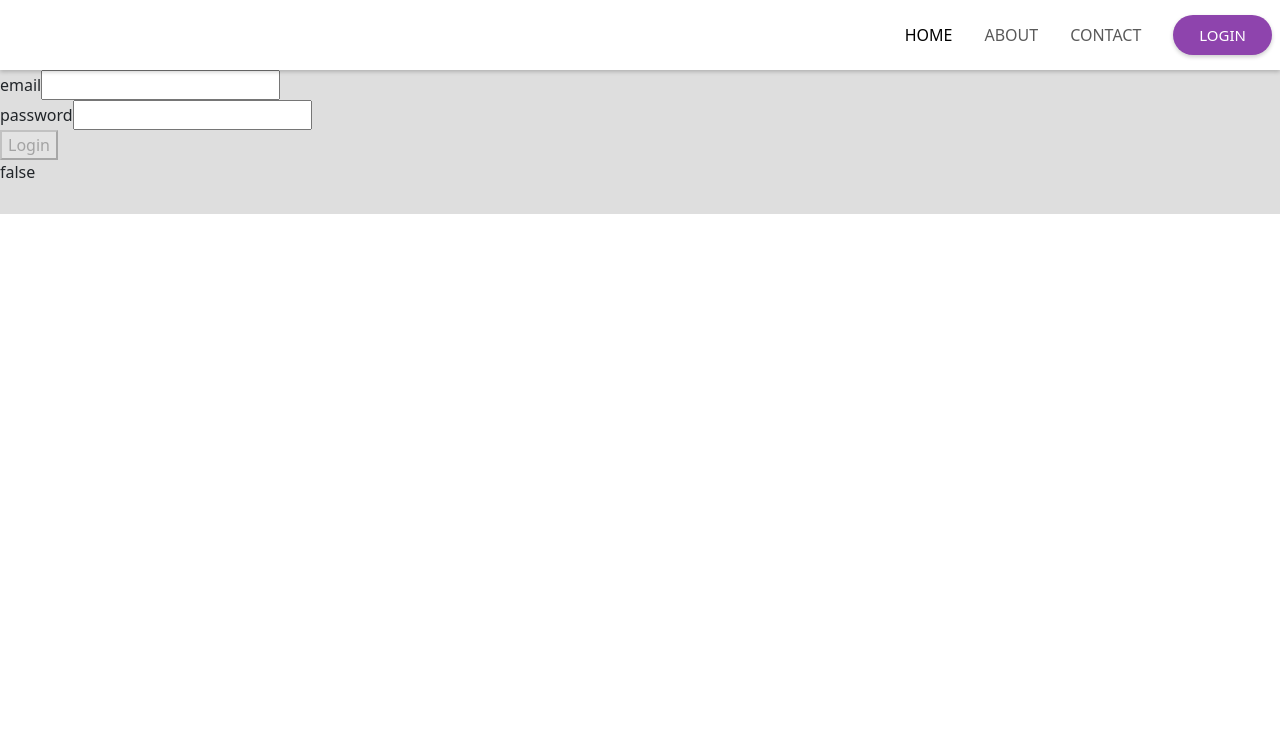
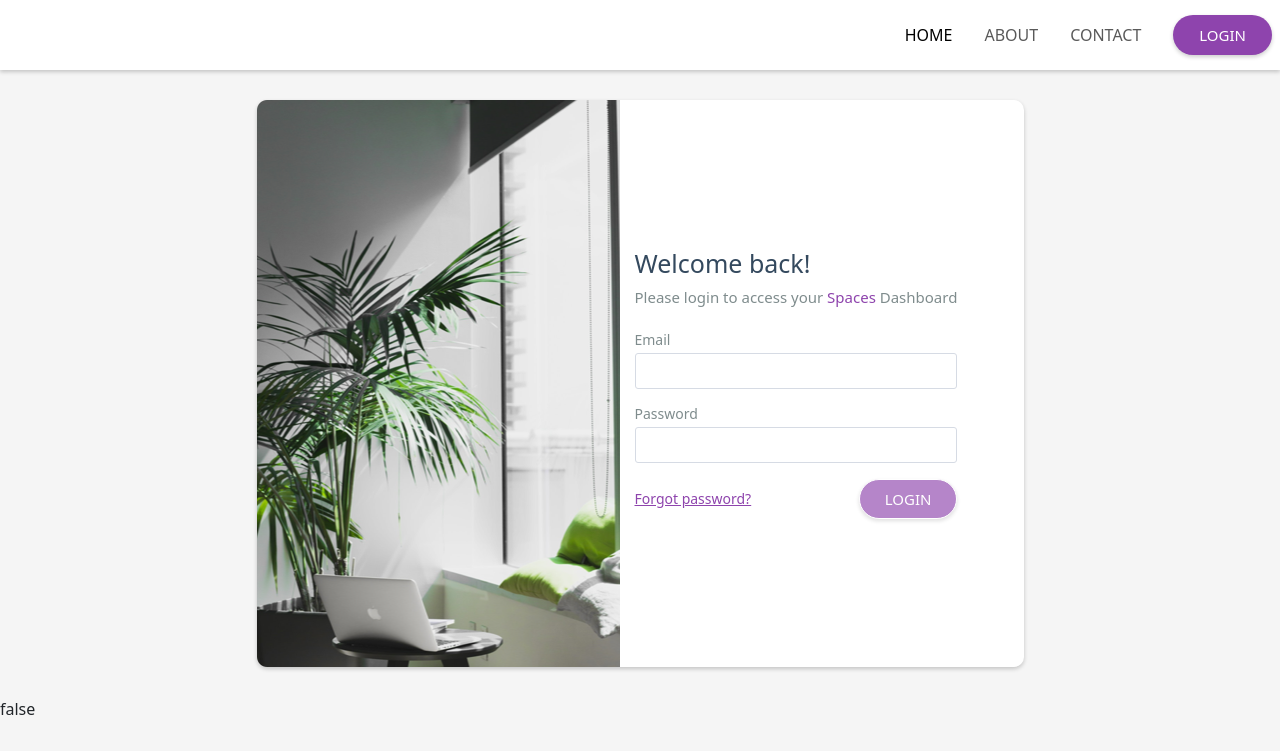
Before and after one commit to Mohamed-Atta/parent-assessment-task, an Angular app: page /login in a window 1280 px wide. Shown: the top 754 px of the page. Built offline with nearby package versions, Linux system fonts and the light colour scheme.

Commit message:
Wrap login logic

```diff
--- a/src/app/app.component.css
+++ b/src/app/app.component.css
@@ -1,4 +1,4 @@
 .app-container {
-  background-color: #DEDEDE;
+  background-color: #F5F5F5;
   padding-bottom: 30px;
 }
--- a/src/app/components/header/header.component.html
+++ b/src/app/components/header/header.component.html
@@ -11,7 +11,22 @@
         <a class="nav-link">CONTACT</a>
       </li>
       <li class="nav-item button-item">
-        <app-button btnType="button" kind="primary" text="LOGIN"></app-button>
+        <app-button
+          *ngIf="authService.isAuthenticated$ | async; else enquire_btn"
+          btnType="button"
+          kind="primary"
+          text="ENQUIRE"
+          (btnClick)="onClickEnquire()"
+        ></app-button>
+
+        <ng-template #enquire_btn
+          ><app-button
+            btnType="button"
+            kind="primary"
+            text="LOGIN"
+            (btnClick)="onClickLogin()"
+          ></app-button
+        ></ng-template>
       </li>
     </ul>
   </div>
--- a/src/app/components/header/header.component.ts
+++ b/src/app/components/header/header.component.ts
@@ -1,13 +1,25 @@
 import { Component } from '@angular/core';
 import { CommonModule } from '@angular/common';
 import { ButtonComponent } from '../button/button.component';
+import { Router } from '@angular/router';
+import { AuthService } from '../../services/auth.service';
 
 @Component({
   selector: 'app-header',
   standalone: true,
   imports: [CommonModule, ButtonComponent],
   templateUrl: './header.component.html',
-  styleUrl: './header.component.css'
+  styleUrl: './header.component.css',
 })
 export class HeaderComponent {
+  constructor(public authService: AuthService, private router: Router) {}
+
+  onClickLogin() {
+    this.router.navigate(['/login']);
+  }
+
+  onClickEnquire() {
+    this.authService.logout();
+    this.router.navigate(['/login']);
+  }
 }
--- a/src/app/components/login/login.component.css
+++ b/src/app/components/login/login.component.css
@@ -0,0 +1,57 @@
+.login-form-wrapper {
+  display: flex;
+  flex-direction: row;
+  justify-content: flex-start;
+  align-items: center;
+  height: 567px;
+  width: 767px;
+  margin: 30px auto;
+  border-radius: 10px;
+  background-color: #FFFFFF;
+  box-shadow: 0 2px 4px 0 rgba(0,0,0,0.2);
+}
+
+.login-form-container {
+  padding: 15px;
+}
+
+.login-form-title {
+  color: #34495E;
+  font-size: 25px;
+  line-height: 29px;
+  margin-bottom: 10px;
+}
+
+.login-form-subtitle {
+  color: #7F8C8D;
+  font-size: 15px;
+  line-height: 18px;
+  margin-bottom: 25px;
+}
+
+.login-form-field {
+  display: flex;
+  flex-direction: column;
+  justify-content: flex-start;
+  align-items: flex-start;
+  gap: 5px;
+}
+
+.login-form-label {
+  color: #7F8C8D;
+  font-size: 14px;
+  line-height: 17px;
+}
+
+.login-form-input {
+  height: 36px;
+  width: 100%;
+  border: 1px solid #D6DBE4;
+  border-radius: 3px;
+  background-color: #FFFFFF;
+}
+
+.forgot-password-link {
+  color: #8E44AD;
+  font-size: 14px;
+}
--- a/src/app/components/login/login.component.html
+++ b/src/app/components/login/login.component.html
@@ -1,9 +1,16 @@
+<div class="login-form-wrapper">
+  <div class="login-img-container">
+    <img src="/assets/images/login-img.png" alt="Login">
+  </div>
+  <div class="login-form-container">
+    <h1 class="login-form-title">Welcome back!</h1>
+    <p class="login-form-subtitle">Please login to access your <span [ngStyle]="{'color': '#8E44AD'}">Spaces</span> Dashboard</p>
     <form class="form" [formGroup]="registerForm" (ngSubmit)="onSubmit()">
-  <div class="field">
-    <label class="label">email</label>
+      <div class="login-form-field mb-3">
+        <label class="login-form-label">Email</label>
         <input
           type="text"
-      class="input"
+          class="login-form-input"
           formControlName="email"
           [class.invalid]="
             registerForm.get('email')?.invalid &&
@@ -13,11 +20,11 @@
           "
         />
       </div>
-  <div class="field">
-    <label class="label">password</label>
+      <div class="login-form-field">
+        <label class="login-form-label">Password</label>
         <input
           type="password"
-      class="input"
+          class="login-form-input"
           formControlName="password"
           [class.invalid]="
             registerForm.get('password')?.invalid &&
@@ -27,9 +34,11 @@
           "
         />
       </div>
-
-  <div>
-    <button type="submit" class="button" [disabled]="registerForm.get('email')?.invalid || registerForm.get('password')?.invalid">Login</button>
+      <div class="d-flex flex-row justify-content-between align-items-center mt-3">
+        <a href="#" class="forgot-password-link">Forgot password?</a>
+        <app-button btnType="submit" kind="primary" text="LOGIN" [btnDisabled]="!isFormValid()"></app-button>
       </div>
     </form>
+  </div>
+</div>
 {{ authService.isAuthenticated$ | async }}
--- a/src/app/components/login/login.component.ts
+++ b/src/app/components/login/login.component.ts
@@ -2,11 +2,13 @@ import { Component } from '@angular/core';
 import { CommonModule } from '@angular/common';
 import { FormBuilder, Validators, ReactiveFormsModule } from '@angular/forms';
 import { AuthService } from '../../services/auth.service';
+import { ButtonComponent } from '../button/button.component';
+import { Router } from '@angular/router';
 
 @Component({
   selector: 'app-login',
   standalone: true,
-  imports: [CommonModule, ReactiveFormsModule],
+  imports: [CommonModule, ReactiveFormsModule, ButtonComponent],
   templateUrl: './login.component.html',
   styleUrl: './login.component.css',
 })
@@ -19,20 +21,23 @@ export class LoginComponent {
 
   constructor(
     private formBuilder: FormBuilder,
-    public authService: AuthService
+    public authService: AuthService,
+    private router: Router
   ) {}
 
+  isFormValid(): boolean {
+    return !Boolean(
+      this.registerForm.get('email')?.invalid ||
+        this.registerForm.get('password')?.invalid
+    );
+  }
+
   onSubmit(): void {
-    console.log(
-      'submitted form',
-      this.registerForm.value,
-      this.registerForm.invalid
-    );
     this.authService.login(
       this.registerForm.value.email || '',
       this.registerForm.value.password || ''
     ).subscribe((res: any) => {
-      console.log('login response', res)
+      this.router.navigate(['/users'])
     });;
     this.isSubmitted = true;
   }
```
Also changed, not shown: src/assets/images/login-img.png (added). Lines whose indentation alone changed are shown as unchanged.
